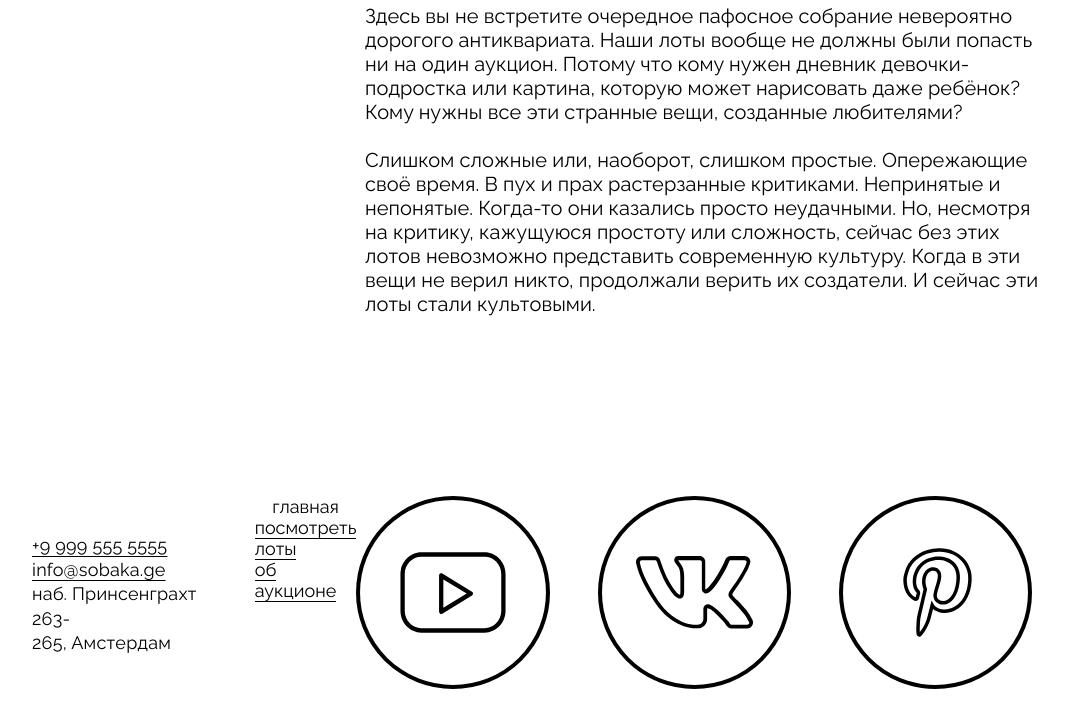
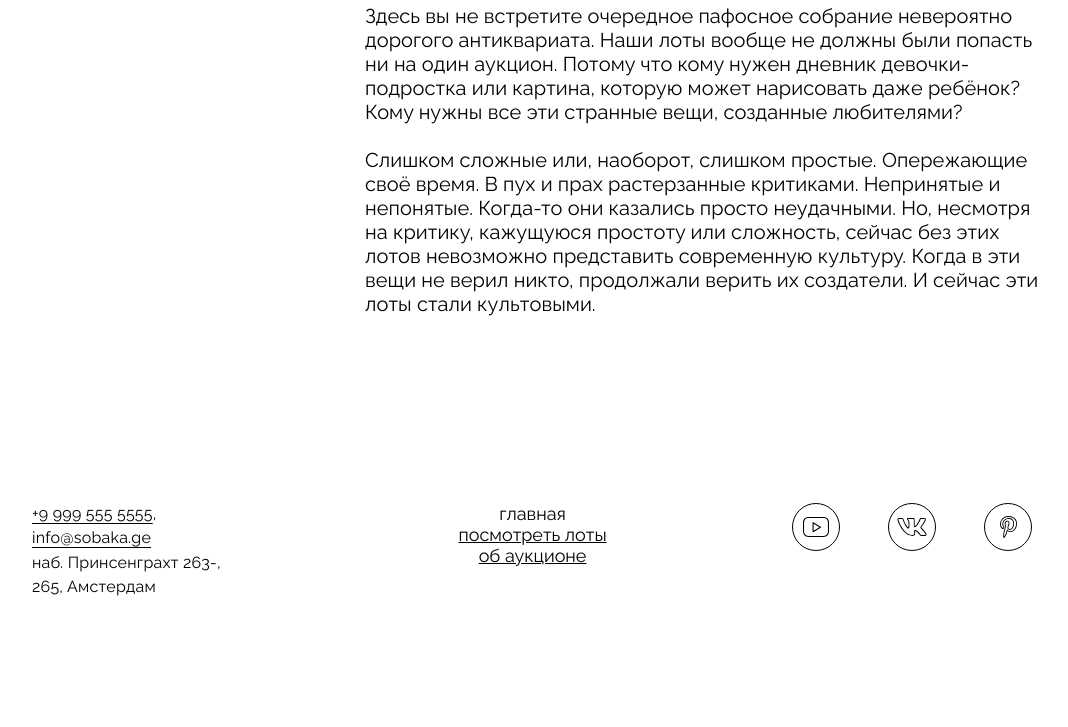
Before and after one commit to GermanZiatdinov/ono-tebe-nado-fd, a plain HTML site: page index.html in a window 1280 px wide. Shown: the part 2346-3073 px from the top of the page, without its empty margins (108-1176 px from the left). After the commit the page ends 3028 px from the top, so only its background shows below. Drawn offline with Linux system fonts and the light colour scheme.

Commit message:
Final update

```diff
--- a/index.html
+++ b/index.html
@@ -147,44 +147,50 @@
         </article>
       </section>
     </main>
-
     <footer class="footer">
-      <address class="address">
-        <a href="tel:+99995555555">+9 999 555 5555</a>
-        <a href="mailto:info@sobaka.ge">info@sobaka.ge</a>
-        <p>
-          наб. Принсенграхт 263-<br />
-          265, Амстердам
-        </p>
+      <address class="address footer_address">
+        <a class="header_address" href="tel:+9 999 555 5555">+9 999 555 5555</a
+        >, <br />
+        <a class="header_address" href="mailto:info@sobaka.ge"
+          >info@sobaka.ge</a>
+        <p>наб. Принсенграхт 263-, 265, Амстердам</p>
       </address>
-      <nav class="footer__menu">
-        <ul class="footer__menu-list">
-          <li class="footer__menu-list-item">
-            <a class="footer__menu-link footer__menu-link-active" href="#0">главная</a>
+      <nav class="footer_menu">
+        <ul class="footer_menu-list">
+          <li class="footer_menu-item footer_menu-item_active">
+            <a class="footer_menu-link_activ">главная</a>
           </li>
-          <li class="footer__menu-list-item">
-            <a class="footer__menu-link" href="#0">посмотреть лоты</a>
+          <li class="footer_menu-item footer_menu-item_active">
+            <a class="footer_menu-link" href="#0">посмотреть лоты</a>
           </li>
-          <li class="footer__menu-list-item">
-            <a class="footer__menu-link" href="#0">об аукционе</a>
+          <li class="footer_menu-item footer_menu-item_active">
+            <a class="footer_menu-link" href="#0">об аукционе</a>
           </li>
         </ul>
       </nav>
-      <ul class="footer_social">
-        <li>
-          <a href="#" target="_blank"
-            ><img src="./images/yt.svg" class="images" alt="YouTube"
-          /></a>
+      <ul class="footer_social-list">
+        <li class="footer_social-list-item">
+          <a class="footer_social-link" href="#">
+            <img class="footer_social-icon" src="./images/yt.svg" alt="Youtube" />
+          </a>
         </li>
-        <li>
-          <a href="#" target="_blank"
-            ><img src="./images/vk.svg" class="images" alt="Vkontakte"
-          /></a>
+        <li class="footer_social-list-item">
+          <a class="footer_social-link" href="#">
+            <img
+              class="footer_social-icon"
+              src="./images/vk.svg"
+              alt="Vkontakte"
+            />
+          </a>
         </li>
-        <li>
-          <a href="#" target="_blank"
-            ><img src="./images/pinterest.svg" class="images" alt="Pinterest"
-          /></a>
+        <li class="footer_social-list-item">
+          <a class="footer_social-link" href="#">
+            <img
+              class="footer_social-icon"
+              src="./images/pinterest.svg"
+              alt="Pinterest"
+            />
+          </a>
         </li>
       </ul>
     </footer>
--- a/styles/style.css
+++ b/styles/style.css
@@ -259,33 +259,49 @@
   line-height: 24px;
   letter-spacing: 0.08px;
 }
-
 .footer {
-  display: flex;
-  justify-content: space-between;
-  padding: 156px 50px 88px;
-  font-size: 18px;
+  display: grid;
+  grid-template-columns: 334px auto;
+  position: absolute;
+  width: 1100px;
+  height: 180px;
+  top: 2848px;
+  padding-top: 1px;
 }
 
-.footer__menu-list {
-  display: flex;
-  flex-direction: column;
-  align-items: center;
-  list-style: none;
-  padding-left: 21px;
+.footer_address {
+  position: absolute;
+  width: 264.57px;
+  height: 98px;
+  left: 50px;
+  top: 0px;
 }
 
-.footer__menu-link {
-  text-decoration: none;
-  border-bottom: 1px solid #000;
+.footer_menu {
+  position: absolute;
+  width: 163.9px;
+  height: 64px;
+  left: calc(50% - 163.9px/2 + 0.55px);
+  top: 1px;
+  font-size: 18px;
+
 }
 
-.footer__menu-link-active {
-  border-bottom: none;
+.footer_social-list {
+  display: flex;
+  gap: 16px;
+  list-style: none;
+  padding: 0px;
+  gap: 48px;
+  position: absolute;
+  width: 240px;
+  height: 48px;
+  right: 50px;
+  top: 1px;
+
 }
 
-.footer_social {
-  display: flex;
-  list-style-type: none;
-  gap: 48px;
+.footer_menu-list {
+  list-style: none;
+  text-align: center;
 }
```
